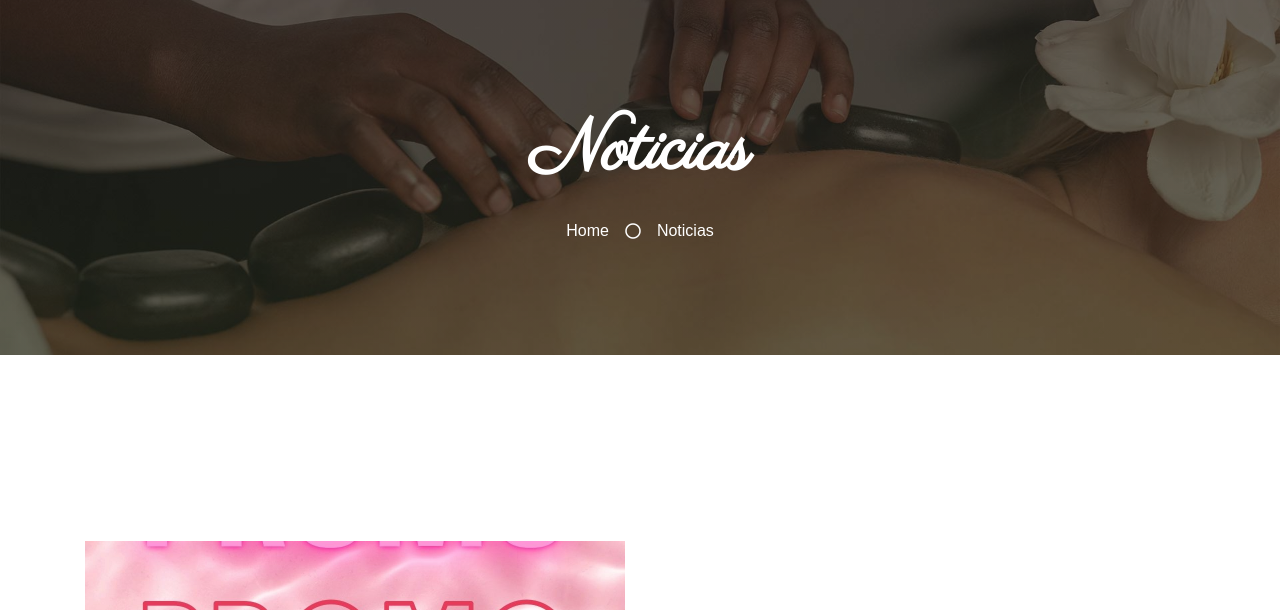
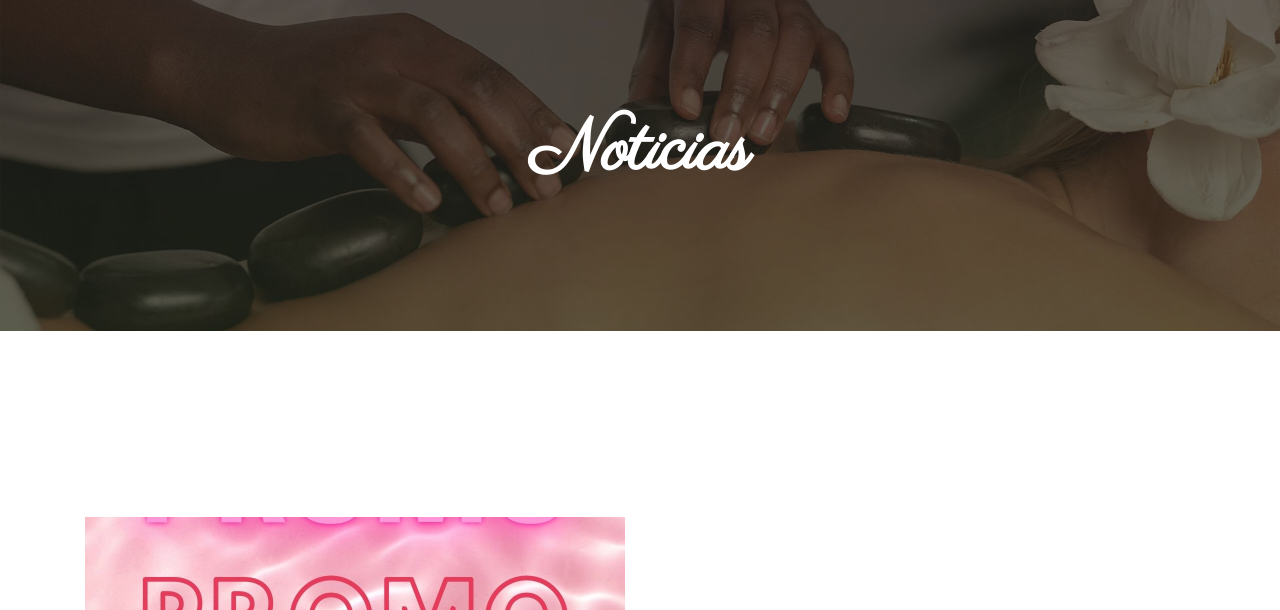
Before and after one commit to Manevy22/SentirseBien, a website with bundled scripts: page SentirseBien/Noticias.html in a window 1280 px wide. Shown: the part 127-737 px from the top of the page. Built offline with nearby package versions, Linux system fonts and the light colour scheme; a web font is replaced by a local one.

Commit message:
Update Noticias.html

```diff
--- a/SentirseBien/Noticias.html
+++ b/SentirseBien/Noticias.html
@@ -100,11 +100,7 @@
     <div class="jumbotron jumbotron-fluid bg-jumbotron" style="margin-bottom: 90px;">
         <div class="container text-center py-5">
             <h3 class="text-white display-3 mb-4">Noticias</h3>
-            <div class="d-inline-flex align-items-center text-white">
-                <p class="m-0"><a class="text-white" href="">Home</a></p>
-                <i class="far fa-circle px-3"></i>
-                <p class="m-0">Noticias</p>
-            </div>
+
         </div>
     </div>
     <!-- Header End -->
```
